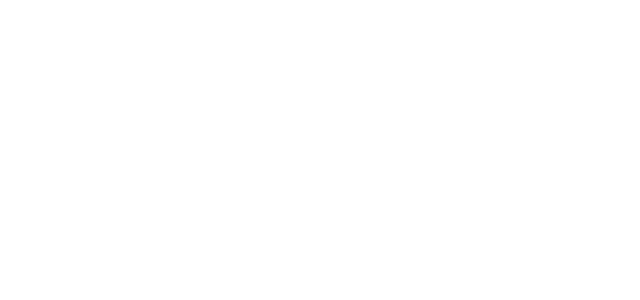
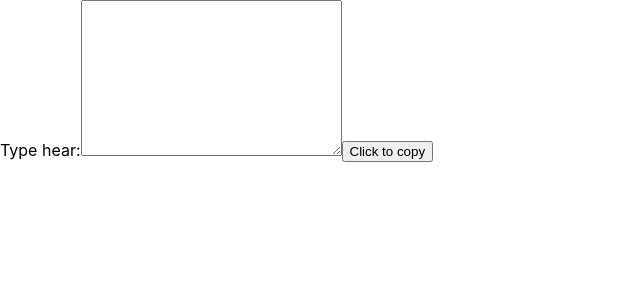
Before and after one commit to EyalSinay/react, a React (Create React App) app: page / in a window 1280 px wide. Shown: the top 300 px of the page, without its empty margins (0-640 px from the left). Built offline with nearby package versions, Linux system fonts and the light colour scheme.

Commit message:
23.05.22

```diff
--- a/src/App.jsx
+++ b/src/App.jsx
@@ -22,6 +22,8 @@
 // import ChuckNorrisEx from './components-exercises/22-05-22/12.1-chuck_norris/12.1-chuck_norris';
 // import DataMassaging from './components-exercises/22-05-22/13.1-data_massaging/13.1-data_massaging';
 // import AvatarsEx from './components-exercises/22-05-22/13.2-avatars/13.2-avatars';
+// import Focus from './components-exercises/23-05-22/14.1-focus/14.1-focus';
+import Copy from './components-exercises/23-05-22/14.2-copy/14.2-copy';
 
 
 class App extends React.Component {
@@ -47,8 +49,10 @@
         {/* < CheckboxEx /> */}
         {/* < FormViewEx /> */}
         {/* < ChuckNorrisEx /> */}
-        {/* {< DataMassaging />} */}
-        {/* {< AvatarsEx />} */}
+        {/* < DataMassaging /> */}
+        {/* < AvatarsEx /> */}
+        {/* <Focus /> */}
+        <Copy />
 
       </div>
     );
--- /dev/null
+++ b/src/components-exercises/23-05-22/14.1-focus/14.1-focus.jsx
@@ -0,0 +1,23 @@
+import React from "react";
+
+class Focus extends React.Component {
+    constructor(props) {
+        super(props);
+
+        this.myInput = React.createRef();
+    }
+
+    componentDidMount() {
+        this.myInput.current.focus();
+    }
+
+    render() {
+        return (
+            <div>
+                <input type="text" name="text" id="text" ref={this.myInput} placeholder="hi" />
+            </div>
+        );
+    }
+}
+
+export default Focus;
--- /dev/null
+++ b/src/components-exercises/23-05-22/14.2-copy/14.2-copy.jsx
@@ -0,0 +1,36 @@
+import React from "react";
+
+class Copy extends React.Component {
+    constructor(props) {
+        super(props);
+
+        this.myInput = React.createRef();
+    }
+
+    onButtonClick = () => {
+        this.myInput.current.select();
+        document.execCommand("copy");
+        // value.execCommand("copy");
+        // const element = document.querySelector("#target");
+        // this.paste(element);
+    }
+
+    // paste = async (input) => {
+    //     const text = await navigator.clipboard.readText();
+    //     input.value = text;
+    // }
+
+    render() {
+        return (
+            <div>
+                <label htmlFor="text">Type hear:</label>
+                <textarea name="text" id="text" cols="30" rows="10" ref={this.myInput}></textarea>
+                {/* <input type="text" name="text" id="text" ref={this.myInput} /> */}
+                <button onClick={this.onButtonClick}>Click to copy</button>
+                {/* <input type="text" id="target" /> */}
+            </div>
+        );
+    }
+}
+
+export default Copy;
```
